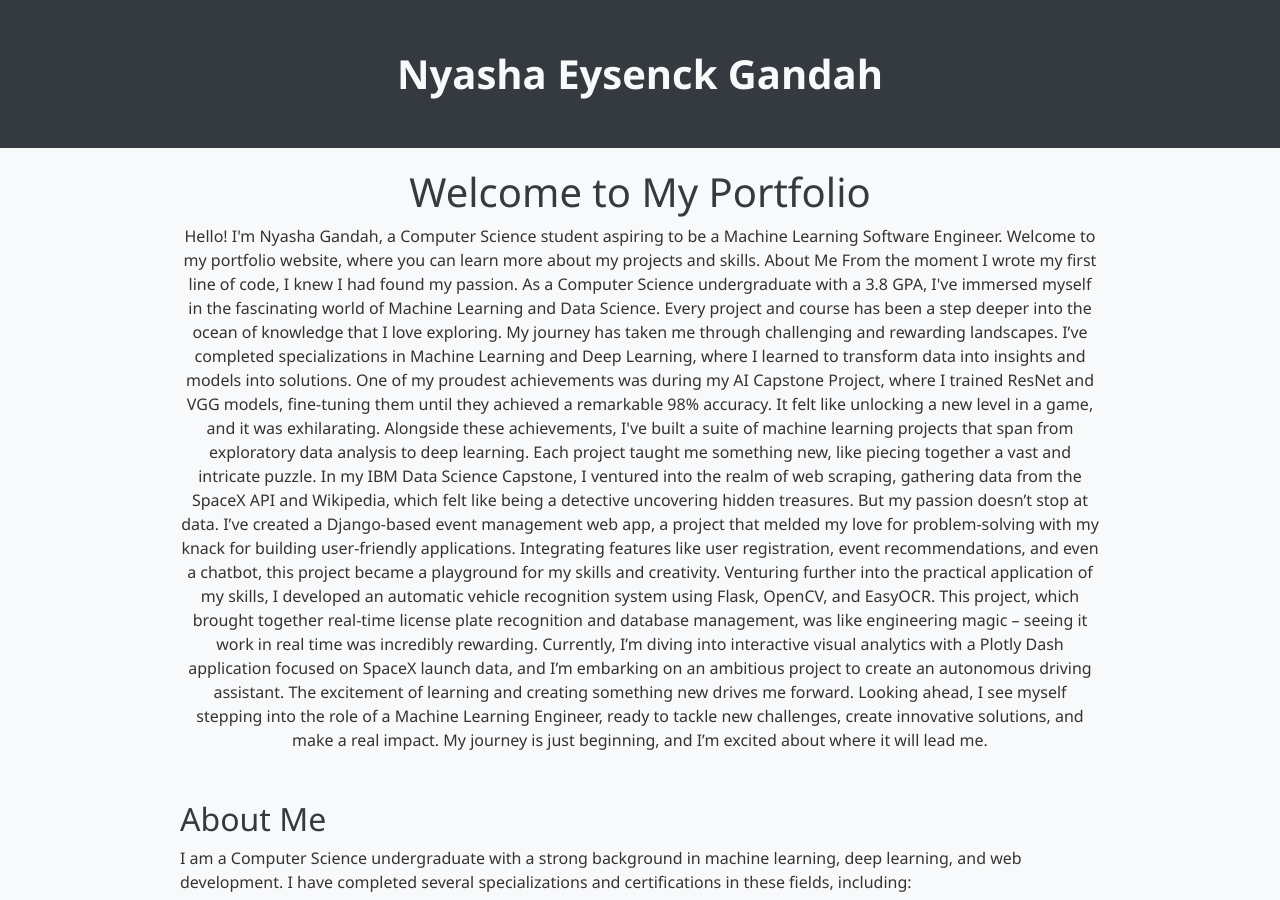
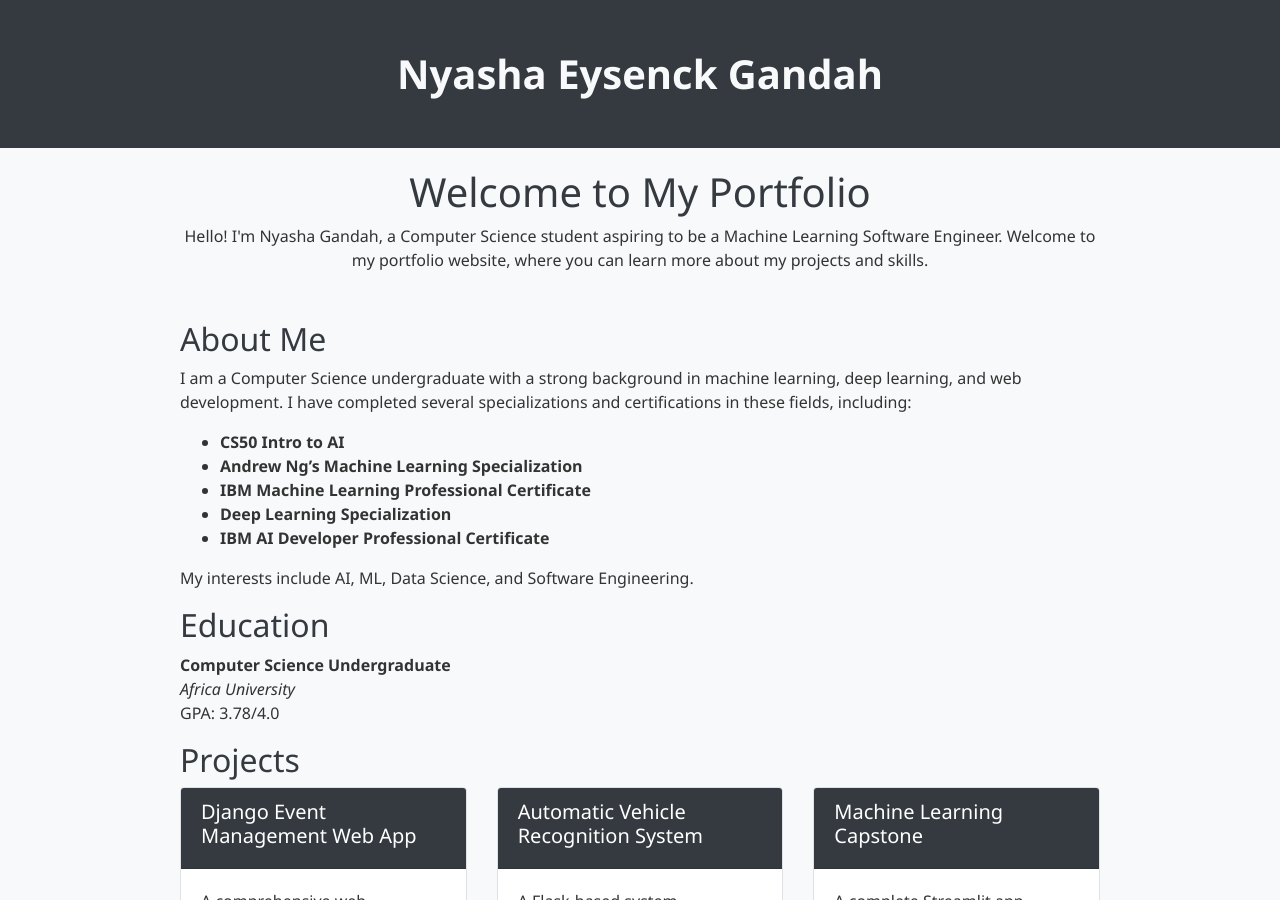
Before and after one commit to NyashaEysenck/NyashaEysenck.github.io, a Jekyll site: the page built from index.md, in a window 1280 px wide and 900 px high. Built offline with Jekyll 4.4.1, drawn with Linux system fonts in a browser that asks for light colours; nearby versions of some CDN libraries.

Commit message:
Update index.md

```diff
--- a/index.md
+++ b/index.md
@@ -6,22 +6,7 @@ layout: default
 <header class="text-center mb-5">
     <h1>Welcome to My Portfolio</h1>
     <p>Hello! I'm Nyasha Gandah, a Computer Science student aspiring to be a Machine Learning Software Engineer. Welcome to my portfolio website, where you can learn more about my projects and skills.
-
-    About Me
-
-From the moment I wrote my first line of code, I knew I had found my passion. As a Computer Science undergraduate with a 3.8 GPA, I've immersed myself in the fascinating world of Machine Learning and Data Science. Every project and course has been a step deeper into the ocean of knowledge that I love exploring.
-
-My journey has taken me through challenging and rewarding landscapes. I’ve completed specializations in Machine Learning and Deep Learning, where I learned to transform data into insights and models into solutions. One of my proudest achievements was during my AI Capstone Project, where I trained ResNet and VGG models, fine-tuning them until they achieved a remarkable 98% accuracy. It felt like unlocking a new level in a game, and it was exhilarating.
-
-Alongside these achievements, I've built a suite of machine learning projects that span from exploratory data analysis to deep learning. Each project taught me something new, like piecing together a vast and intricate puzzle. In my IBM Data Science Capstone, I ventured into the realm of web scraping, gathering data from the SpaceX API and Wikipedia, which felt like being a detective uncovering hidden treasures.
-
-But my passion doesn’t stop at data. I’ve created a Django-based event management web app, a project that melded my love for problem-solving with my knack for building user-friendly applications. Integrating features like user registration, event recommendations, and even a chatbot, this project became a playground for my skills and creativity.
-
-Venturing further into the practical application of my skills, I developed an automatic vehicle recognition system using Flask, OpenCV, and EasyOCR. This project, which brought together real-time license plate recognition and database management, was like engineering magic – seeing it work in real time was incredibly rewarding.
-
-Currently, I’m diving into interactive visual analytics with a Plotly Dash application focused on SpaceX launch data, and I’m embarking on an ambitious project to create an autonomous driving assistant. The excitement of learning and creating something new drives me forward.
-
-Looking ahead, I see myself stepping into the role of a Machine Learning Engineer, ready to tackle new challenges, create innovative solutions, and make a real impact. My journey is just beginning, and I’m excited about where it will lead me.</p>
+    </p>
 </header>
 
 ## About Me
```
